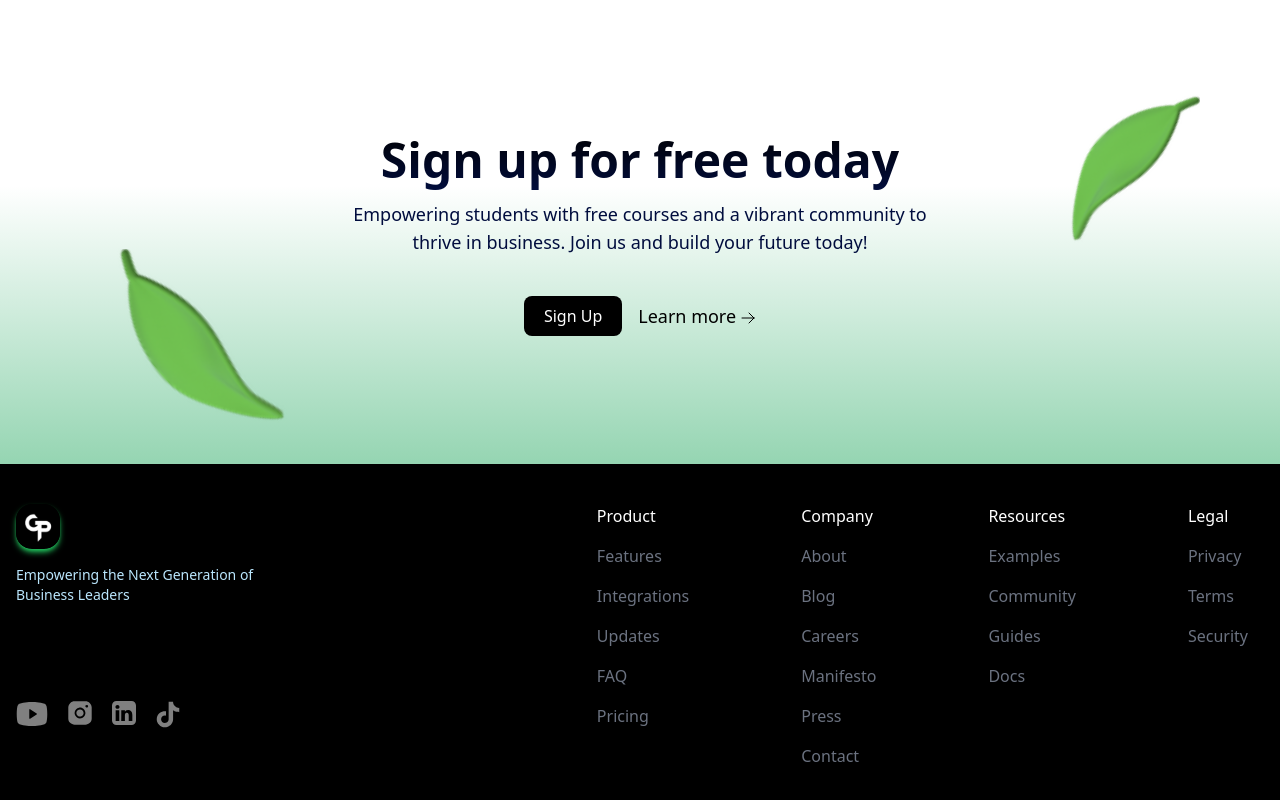
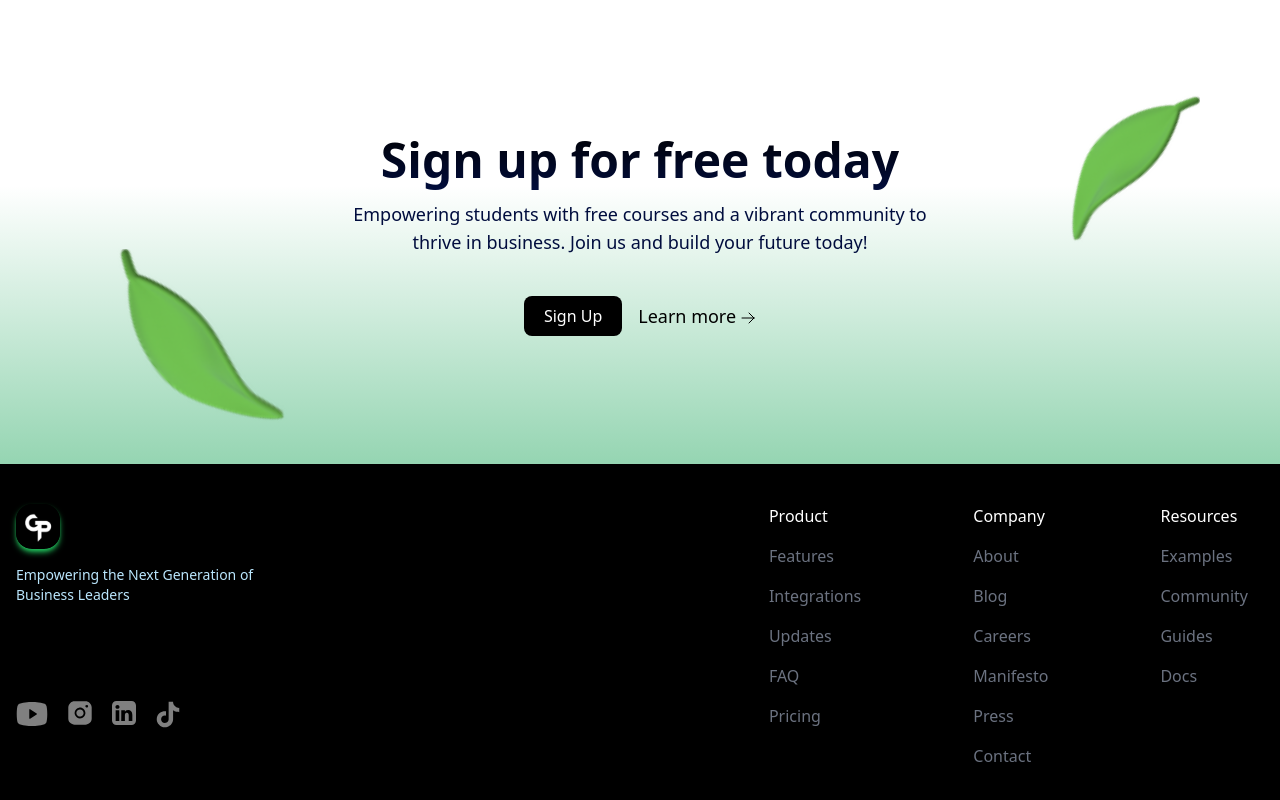
Before and after one commit to gpproject06/green-portfolio-website, a Next.js app: page / in a window 1280 px wide. Shown: the part 3794-4594 px from the top of the page. Built offline with nearby package versions, Linux system fonts and the light colour scheme.

Commit message:
footer update

```diff
--- a/src/app/page.tsx
+++ b/src/app/page.tsx
@@ -327,14 +327,7 @@ Our Story and Missions
                 <li><a href="#" target="_blank" rel="noopener noreferrer">Docs</a></li>
               </ul>
             </li>
-            <li>
-              Legal
-              <ul className="text-gray-500 pt-4 space-y-4">
-                <li><a href="#" target="_blank" rel="noopener noreferrer">Privacy</a></li>
-                <li><a href="#" target="_blank" rel="noopener noreferrer">Terms</a></li>
-                <li><a href="#" target="_blank" rel="noopener noreferrer">Security</a></li>
-              </ul>
-            </li>
+
           </ul>
         </div>
       </section>
```
